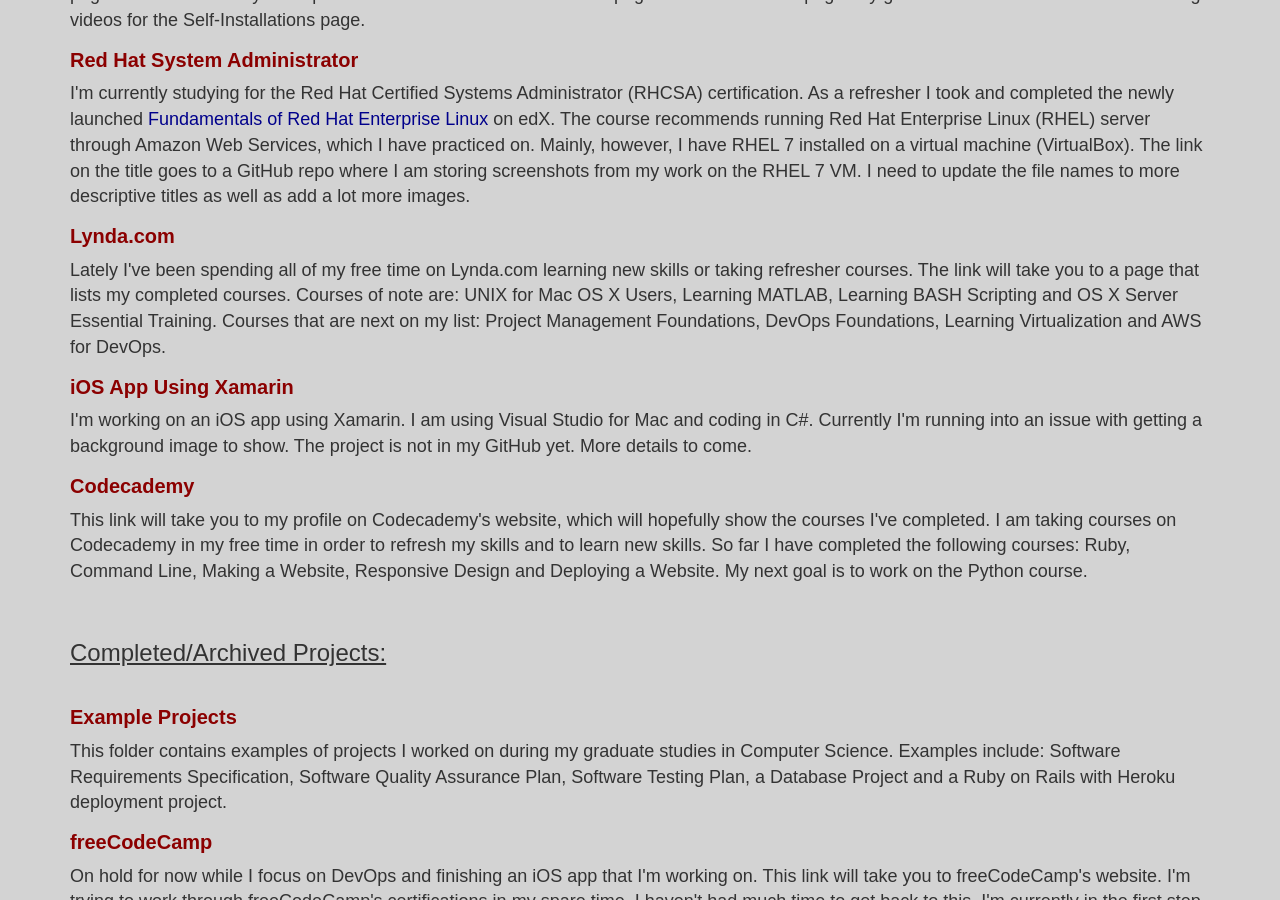
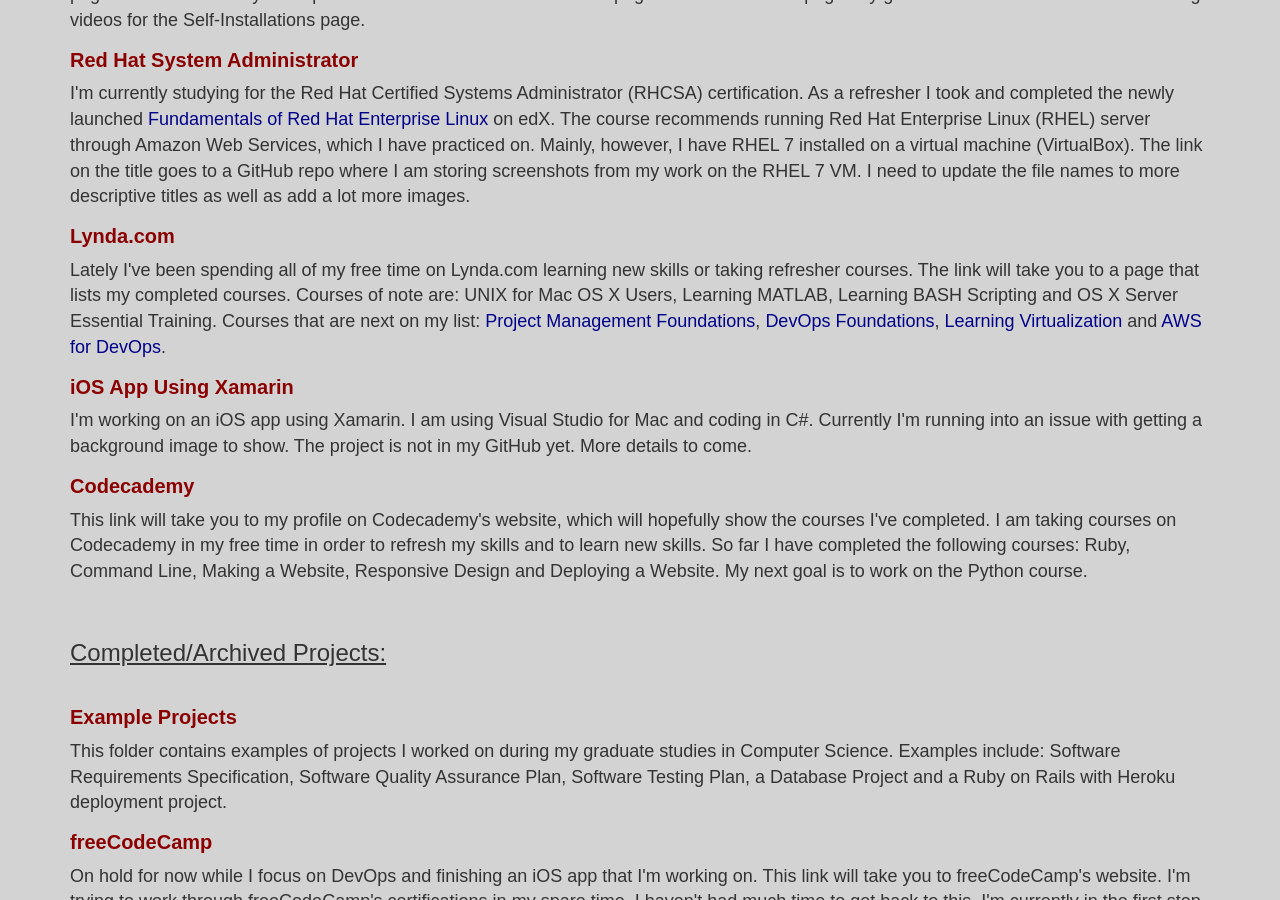
Before and after one commit to ztamayo/ztamayo.github.io, a Jekyll site: the page projects.html, which Jekyll copies as it is, in a window 1280 px wide and 900 px high, scrolled down 544 px. Built offline with Jekyll 4.4.1, drawn with Linux system fonts in a browser that asks for light colours; nearby versions of some CDN libraries; part of the change alters nothing that is shown.

```diff
--- a/projects.html
+++ b/projects.html
@@ -95,8 +95,11 @@
         <h4><a id="git-links" href="https://www.lynda.com/AllCertificates/User/7350295" target="_blank"><b>Lynda.com</b></a></h4>
         <p id="projects">Lately I've been spending all of my free time on Lynda.com learning new skills or taking refresher courses.
         The link will take you to a page that lists my completed courses.  Courses of note are: UNIX for Mac OS X Users, Learning
-        MATLAB, Learning BASH Scripting and OS X Server Essential Training.  Courses that are next on my list: Project Management
-        Foundations, DevOps Foundations, Learning Virtualization and AWS for DevOps.</p>
+        MATLAB, Learning BASH Scripting and OS X Server Essential Training.  Courses that are next on my list: <a id="inline-link"
+        href="https://www.lynda.com/Project-tutorials/Project-Management-Fundamentals/424947-2.html" target="_blank">Project Management
+        Foundations</a>, <a id="inline-link" href="https://tinyurl.com/y9c6l5gq" target="_blank">DevOps Foundations</a>, <a id="inline-link"
+        href="https://www.lynda.com/Fusion-tutorials/Virtualization-Essential-Training/163066-2.html" target="_blank">Learning Virtualization</a>
+        and <a id="inline-link" href="https://tinyurl.com/y8975t23" target="_blank">AWS for DevOps</a>.</p>
 
         <h4><a id="git-links" href="https://www.xamarin.com/" target="_blank"><b>iOS App Using Xamarin</b></a></h4>
         <p id="projects">I'm working on an iOS app using Xamarin. I am using Visual Studio for Mac and coding in C#. Currently I'm
```
